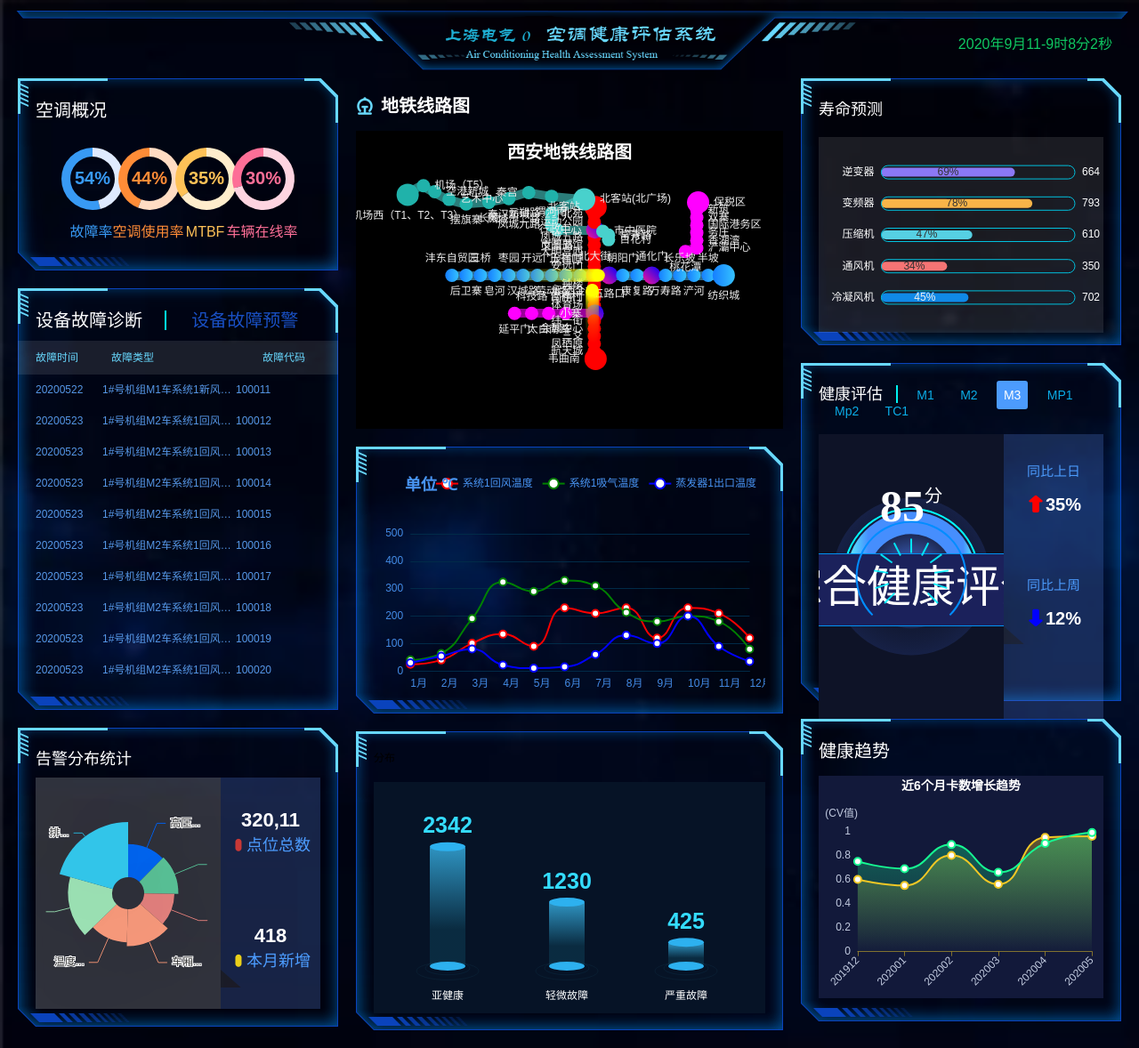
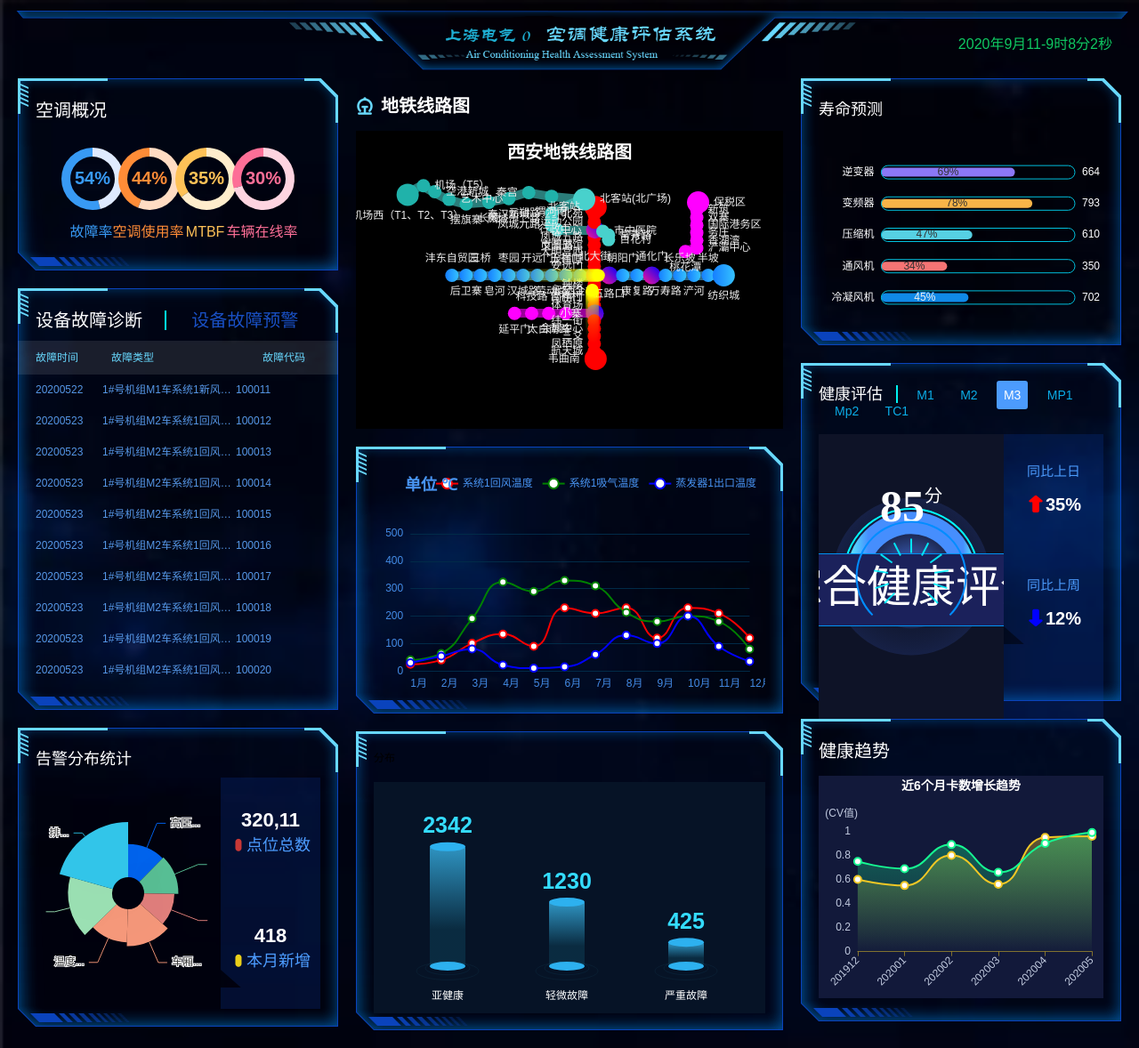
Before and after one commit to yuanxinshui/KT_AirCondtion, a Flask app: page / in a window 1280 px wide. Shown: the whole page at 89% size. Run offline with Flask 2, Linux system fonts and the light colour scheme; some libraries are stand-ins or nearby versions; some web fonts are replaced.

Commit message:
comit echarts

```diff
--- a/static/css/index.css
+++ b/static/css/index.css
@@ -213,14 +213,14 @@ header .showTime {
 .fault_stas .echarts{
     margin-top: 10px;
     height: 260px;
-    background-color: rgba(255, 255, 255, 0.1);
+    /* background-color: rgba(255, 255, 255, 0.1); */
 }
 
 .fault_stas .echarts .distribute{
     float: left;
     width: 65%;
     height: 100%;
-    background-color: rgba(255, 255, 255, 0.1);
+    /* background-color: rgba(255, 255, 255, 0.1); */
 }
 
 .fault_stas .echarts  .data {
@@ -299,7 +299,7 @@ header .showTime {
 .trend2 .echarts{
     height: 260px;
     margin-top: 20px;
-    background-color: rgba(255, 255, 255, 0.1);
+    /* background-color: rgba(255, 255, 255, 0.1); */
 }
 
 .trend2 .echarts .trend_bar{
@@ -326,7 +326,7 @@ header .showTime {
 
 .column:nth-child(3) .realtime .echarts{
     height: 220px;
-    background-color: rgba(255, 255, 255, 0.1);
+    /* background-color: rgba(255, 255, 255, 0.1); */
     margin-top: 20px;
 }
 
@@ -367,7 +367,7 @@ header .showTime {
 .health_assess .echarts{
     height: 320px;
     margin-top: 18px;
-    background-color: rgba(255, 255, 255, 0.1);
+    /* background-color: rgba(255, 255, 255, 0.1); */
 }
 
 .health_assess .echarts .board{
```
